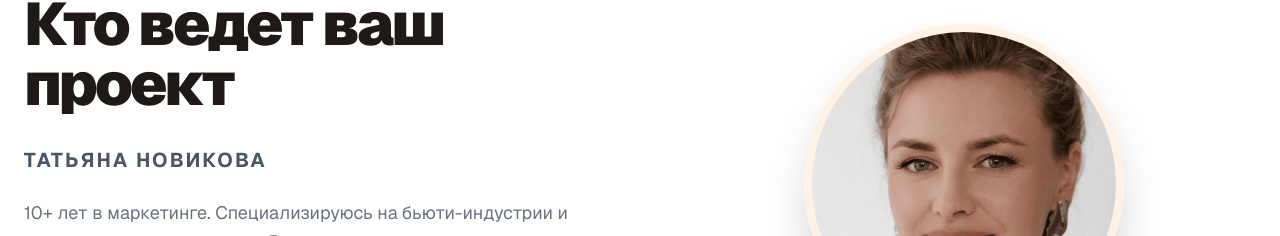
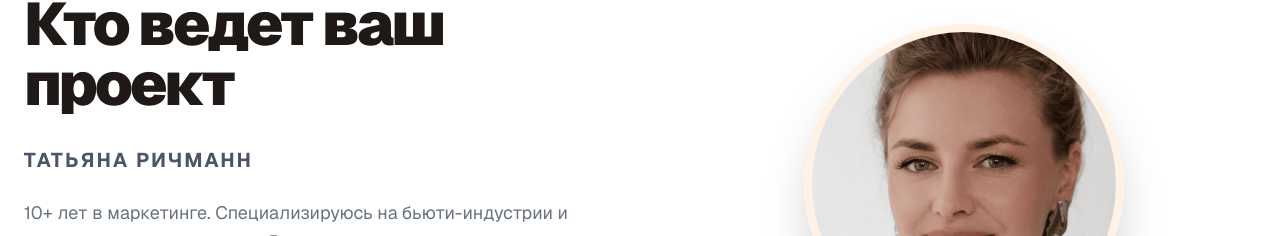
Before and after one commit to tatnova/my-website-rus, a Next.js app in the folder site/: page /massage in a window 1280 px wide. Shown: the part 2028-2264 px from the top of the page. Built offline with nearby package versions, Linux system fonts and the light colour scheme.

Commit message:
update article

```diff
--- a/site/src/app/massage/page.tsx
+++ b/site/src/app/massage/page.tsx
@@ -143,11 +143,11 @@ export default function MassagePage() {
         </div>
       </section>
 
-      {/* 3. ОБ ЭКСПЕРТЕ — Татьяна Новикова */}
+      {/* 3. ОБ ЭКСПЕРТЕ — Татьяна Ричманн */}
       <section className="py-32 px-6 max-w-7xl mx-auto flex flex-col md:flex-row items-center gap-16">
         <div className="flex-1">
           <h2 className="text-4xl md:text-6xl font-black mb-8 tracking-tighter">Кто ведет ваш проект</h2>
-          <p className="text-xl text-gray-600 mb-6 font-bold uppercase tracking-widest text-[#e8a16b]">Татьяна Новикова</p>
+          <p className="text-xl text-gray-600 mb-6 font-bold uppercase tracking-widest text-[#e8a16b]">Татьяна Ричманн</p>
           <p className="text-lg text-gray-500 mb-8 leading-relaxed">
             10+ лет в маркетинге. Специализируюсь на бьюти-индустрии и сложных воронках продаж.
             Я не просто настраиваю рекламу, а внедряю систему, которая приносит деньги, а не просто клики.
@@ -155,7 +155,7 @@ export default function MassagePage() {
           <DualContactButtons />
         </div>
         <div className="flex-1">
-          <img src="/beauty-business-marketing-specialist.jpg" alt="Татьяна Новикова" className="rounded-full w-80 h-80 object-cover border-8 border-[#fff1e4] mx-auto shadow-2xl" />
+          <img src="/beauty-business-marketing-specialist.jpg" alt="Татьяна Ричманн" className="rounded-full w-80 h-80 object-cover border-8 border-[#fff1e4] mx-auto shadow-2xl" />
         </div>
       </section>
 
```
